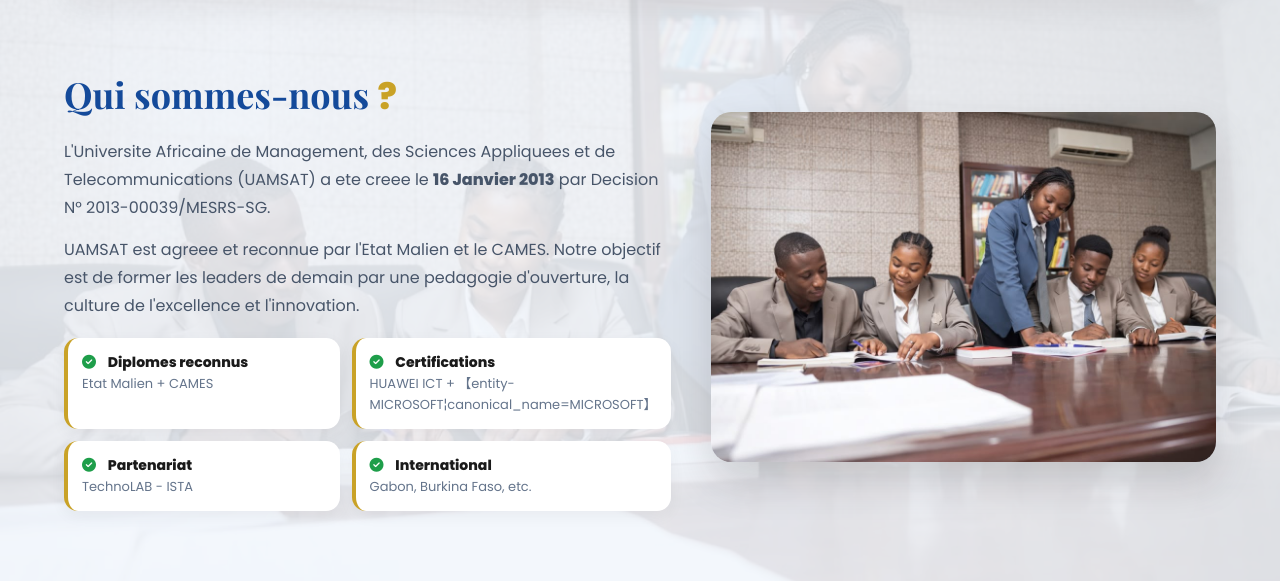
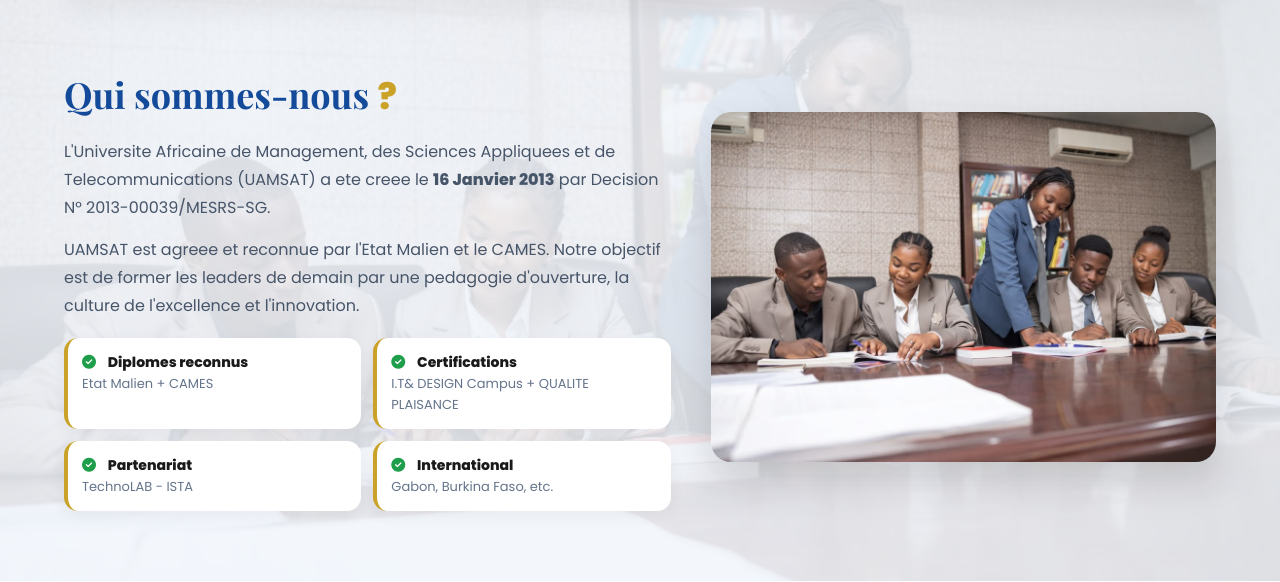
Before and after one commit to ouna2026/UAMSAT, a Java web app: page / in a window 1280 px wide. Shown: the part 895-1477 px from the top of the page. Run offline with Tomcat 11, a stand-in JSP engine, Linux system fonts and the light colour scheme.

Commit message:
Update certification details in index.jsp

```diff
--- a/src/main/webapp/index.jsp
+++ b/src/main/webapp/index.jsp
@@ -102,7 +102,7 @@
     <p>UAMSAT est agreee et reconnue par l'Etat Malien et le CAMES. Notre objectif est de former les leaders de demain par une pedagogie d'ouverture, la culture de l'excellence et l'innovation.</p>
     <div class="check">
       <div><i class="fa-solid fa-circle-check"></i> <b>Diplomes reconnus</b><br><span>Etat Malien + CAMES</span></div>
-      <div><i class="fa-solid fa-circle-check"></i> <b>Certifications</b><br><span>HUAWEI ICT + 【entity-MICROSOFT¦canonical_name=MICROSOFT】</span></div>
+      <div><i class="fa-solid fa-circle-check"></i> <b>Certifications</b><br><span>I.T& DESIGN Campus + QUALITE PLAISANCE</span></div>
       <div><i class="fa-solid fa-circle-check"></i> <b>Partenariat</b><br><span>TechnoLAB - ISTA</span></div>
       <div><i class="fa-solid fa-circle-check"></i> <b>International</b><br><span>Gabon, Burkina Faso, etc.</span></div>
     </div>
```
